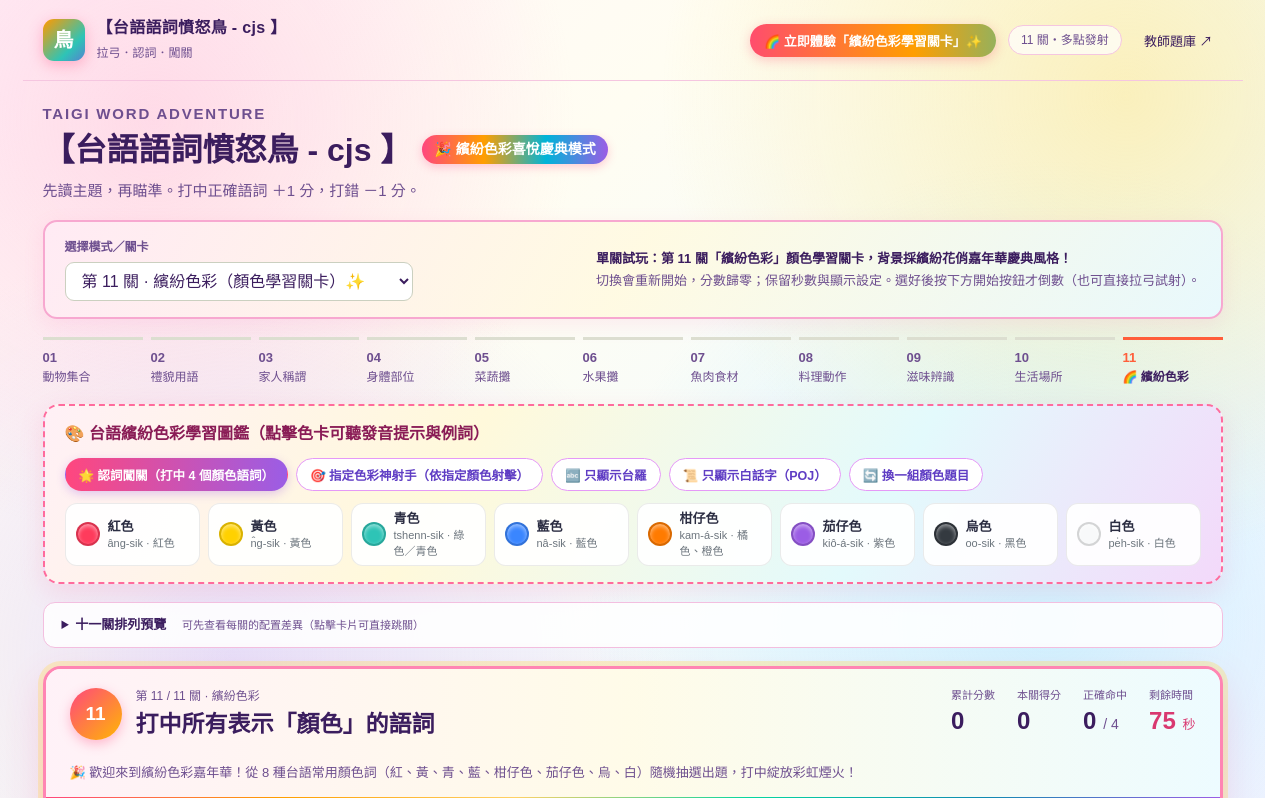
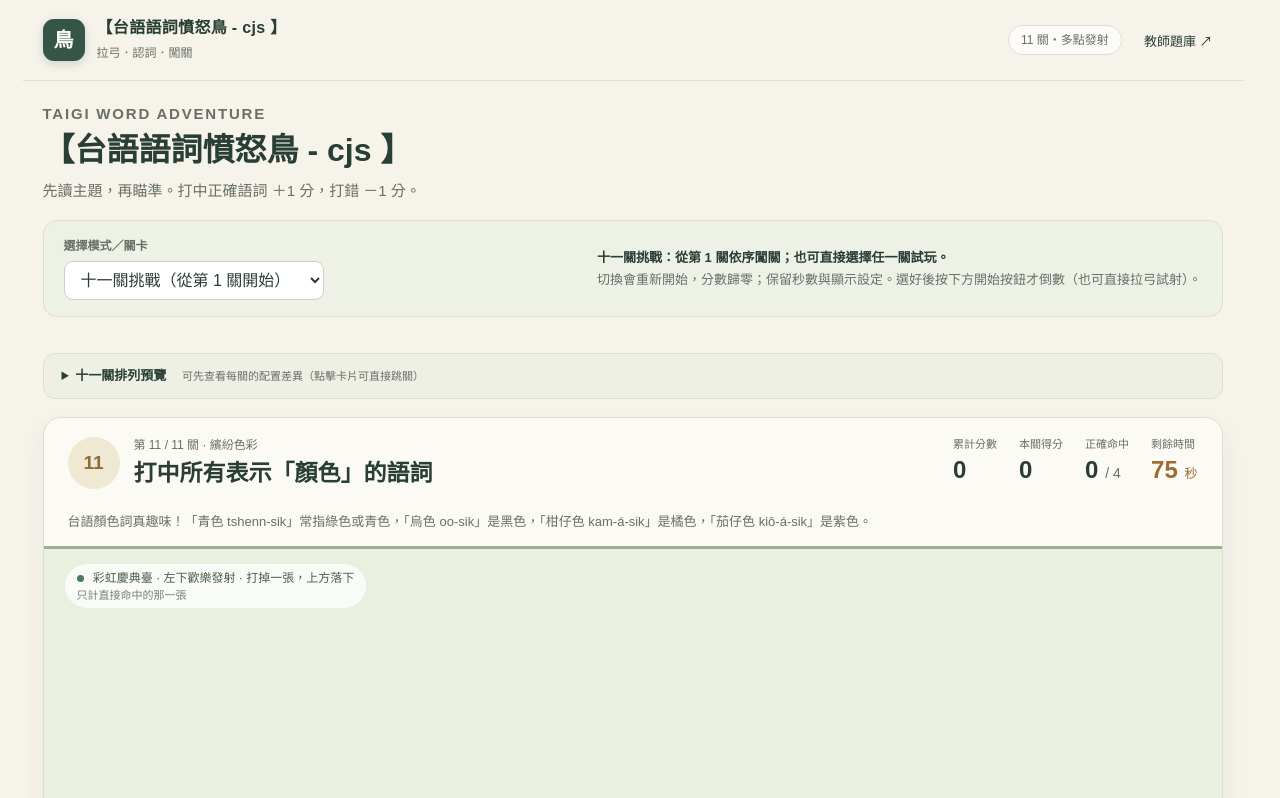
Before and after one commit to momo9262002/taigi-word-bird, a plain HTML site: page index.html in a window 1280 px wide. Shown: the top 798 px of the page. Drawn offline with Linux system fonts and the light colour scheme; a web font is replaced by a local one.

Commit message:
Default to Level 1 and only show color bar when playing color level

```diff
--- a/index.html
+++ b/index.html
@@ -374,7 +374,7 @@
       margin-top: 8px;
     }
 
-    /* 顏色學習關卡專屬：繽紛色彩圖鑑與玩法切換列 */
+    /* 顏色學習關卡專屬：繽紛色彩圖鑑與玩法切換列（僅在進入顏色學習關卡時顯示） */
     .color-learning-bar {
       display: none;
       margin-bottom: 18px;
@@ -384,7 +384,7 @@
       border: 2px dashed #ff6b9d;
       box-shadow: 0 8px 24px rgba(255, 107, 157, 0.16);
     }
-    body.festive-theme .color-learning-bar { display: block; }
+    body.color-level-active .color-learning-bar { display: block; }
     .color-bar-header {
       display: flex;
       align-items: center;
@@ -1019,7 +1019,7 @@
     footer.site-footer a { color: var(--ink); }
   </style>
 </head>
-<body class="festive-theme">
+<body>
   <header class="site-header">
     <a class="brand-link" href="#game">
       <span class="brand-icon">鳥</span>
@@ -1029,7 +1029,6 @@
       </span>
     </a>
     <div class="header-actions">
-      <button type="button" class="color-quick-btn" id="jump-color-btn">🌈 立即體驗「繽紛色彩學習關卡」✨</button>
       <span class="badge-pill">11 關・多點發射</span>
       <button type="button" class="link-btn" id="open-bank-btn">教師題庫 ↗</button>
     </div>
@@ -1040,7 +1039,7 @@
       <p class="eyebrow">TAIGI WORD ADVENTURE</p>
       <h1>
         【台語語詞憤怒鳥 - cjs 】
-        <span class="festive-tag">🎉 繽紛色彩喜悅慶典模式</span>
+        <span class="festive-tag">🎉 繽紛色彩學習關卡</span>
       </h1>
       <p>先讀主題，再瞄準。打中正確語詞 ＋1 分，打錯 －1 分。</p>
     </div>
@@ -1049,11 +1048,8 @@
       <div class="level-picker-control">
         <label for="level-select">選擇模式／關卡</label>
         <select id="level-select" aria-describedby="mode-hint level-select-note">
-          <option value="campaign">十一關挑戰（從第 1 關開始）</option>
-          <optgroup label="🌈 新增特色學習關卡">
-            <option value="10" selected>第 11 關 · 繽紛色彩（顏色學習關卡）✨</option>
-          </optgroup>
-          <optgroup label="單關試玩（原 10 關＋第 11 關）">
+          <option value="campaign" selected>十一關挑戰（從第 1 關開始）</option>
+          <optgroup label="單關試玩">
             <option value="0">第 1 關 · 動物集合</option>
             <option value="1">第 2 關 · 禮貌用語</option>
             <option value="2">第 3 關 · 家人稱謂</option>
@@ -1064,12 +1060,12 @@
             <option value="7">第 8 關 · 料理動作</option>
             <option value="8">第 9 關 · 滋味辨識</option>
             <option value="9">第 10 關 · 生活場所</option>
-            <option value="10">第 11 關 · 繽紛色彩（顏色學習）</option>
+            <option value="10">第 11 關 · 繽紛色彩</option>
           </optgroup>
         </select>
       </div>
       <div class="level-picker-description">
-        <p id="mode-hint">單關試玩：第 11 關「繽紛色彩」顏色學習關卡，背景採繽紛花俏嘉年華慶典風格！</p>
+        <p id="mode-hint">十一關挑戰：從第 1 關依序闖關；也可直接選擇任一關試玩。</p>
         <p id="level-select-note">切換會重新開始，分數歸零；保留秒數與顯示設定。選好後按下方開始按鈕才倒數（也可直接拉弓試射）。</p>
       </div>
     </section>
@@ -1882,8 +1878,8 @@
     // =========================================================================
     // 5. 遊戲狀態與場景繪製（含繽紛花俏嘉年華背景 SVG）
     // =========================================================================
-    let gameMode = "single"; // "campaign" | "single"
-    let currentLevelIdx = 10; // 預設直接展示第 11 關「繽紛色彩」學習關卡
+    let gameMode = "campaign"; // "campaign" | "single"
+    let currentLevelIdx = 0; // 預設從第 1 關開始，玩到第 11 關才出現繽紛色彩圖鑑與彩色背景
     let totalScore = 0;
     let roundScore = 0;
     let correctHits = 0;
@@ -1946,8 +1942,9 @@
 
     function renderLandscape(level) {
       const svg = document.getElementById("landscape");
-      const useFestive = level.isColorLevel || document.getElementById("festive-bg-toggle").checked;
+      const useFestive = Boolean(level.isColorLevel);
       document.body.classList.toggle("festive-theme", useFestive);
+      document.body.classList.toggle("color-level-active", Boolean(level.isColorLevel));
 
       const cardSize = document.getElementById("target-size").value === "large" ? 94 : 82;
       const platPads = level.stacks.map(st => {
@@ -2051,7 +2048,7 @@
       const dir = document.getElementById("dir-select").value;
       const angleDeg = Number(document.getElementById("angle-slider").value);
       const powerPct = Number(document.getElementById("power-slider").value);
-      const useFestive = level.isColorLevel || document.getElementById("festive-bg-toggle").checked;
+      const useFestive = Boolean(level.isColorLevel);
 
       renderBirdSvg(useFestive, dir);
 
@@ -2824,7 +2821,7 @@
     renderColorPaletteStrip();
     renderLayoutGallery();
     renderTimeInputs();
-    loadLevel(10, true);
+    loadLevel(0, true);
   </script>
 </body>
 </html>
```
